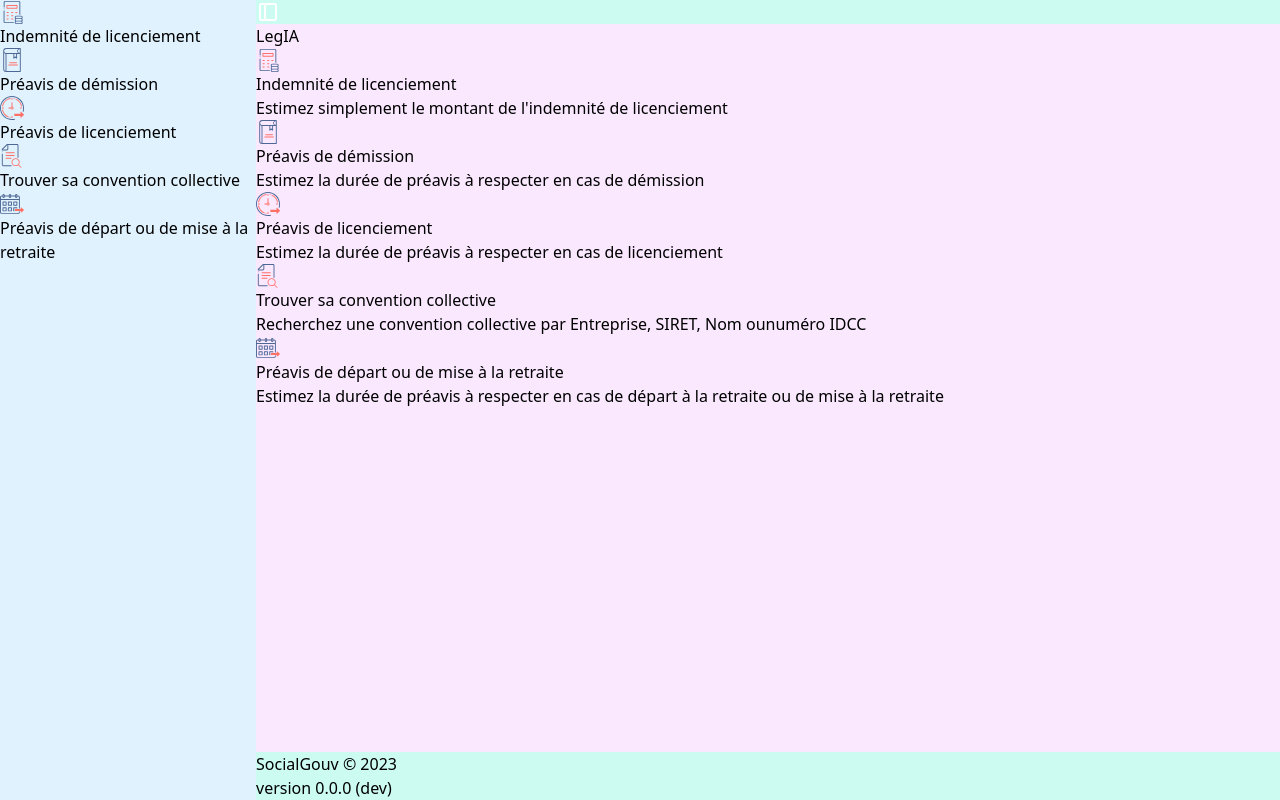
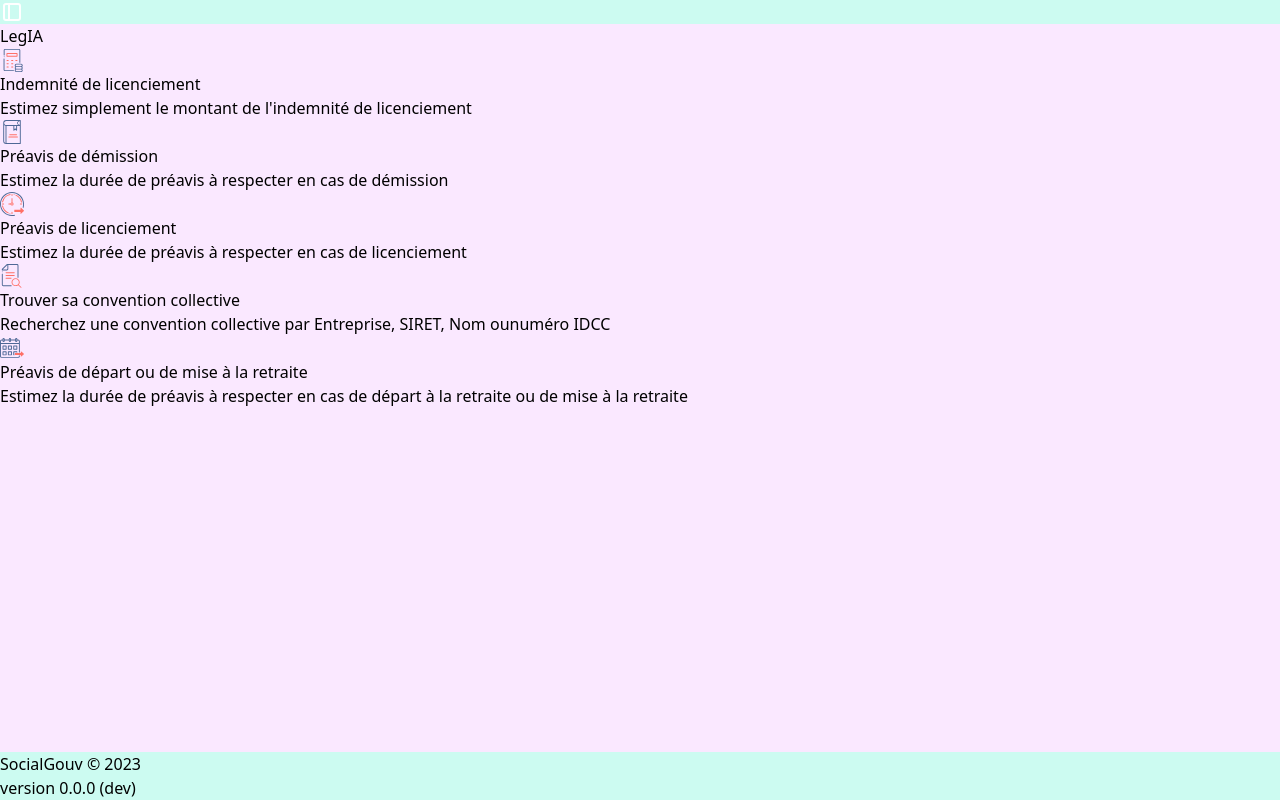
Before and after one commit to SocialGouv/legia, a Next.js app: page / in a window 1280 px wide. Built offline with nearby package versions, Linux system fonts and the light colour scheme.

Commit message:
fix: drawer

```diff
--- a/src/app/globals.css
+++ b/src/app/globals.css
@@ -11,9 +11,6 @@
   }
   aside {
     @apply flex flex-col w-64 bg-sky-100 transition-all overflow-hidden;
-  }
-  aside.collapsed {
-    @apply relative w-0;
   }
   main {
     @apply relative flex-1 flex flex-col bg-teal-100;
--- a/src/components/drawer/index.tsx
+++ b/src/components/drawer/index.tsx
@@ -9,7 +9,7 @@
   const { state } = useDrawer()
 
   return (
-    <aside className={state}>
+    <aside className={state === "collapsed" ? "w-0" : ""}>
       <ThreadsProvider>
         <Themes />
         <Threads />
--- a/src/hooks/use-drawer.tsx
+++ b/src/hooks/use-drawer.tsx
@@ -16,7 +16,7 @@
 }
 
 const DrawerContext = createContext<DrawerContextValue>({
-  state: "expanded",
+  state: "collapsed",
   setState: () => {},
   toggleDrawer: () => {},
 })
@@ -27,7 +27,7 @@
 
 export const DrawerProvider: React.FC<DrawerProviderProps> = ({ children }) => {
   const [initialized, setInitialized] = useState<boolean>(false)
-  const [state, setState] = useState<"expanded" | "collapsed">("expanded")
+  const [state, setState] = useState<"expanded" | "collapsed">("collapsed")
 
   const toggleDrawer = useCallback(() => {
     console.log("toggleDrawer")
```
